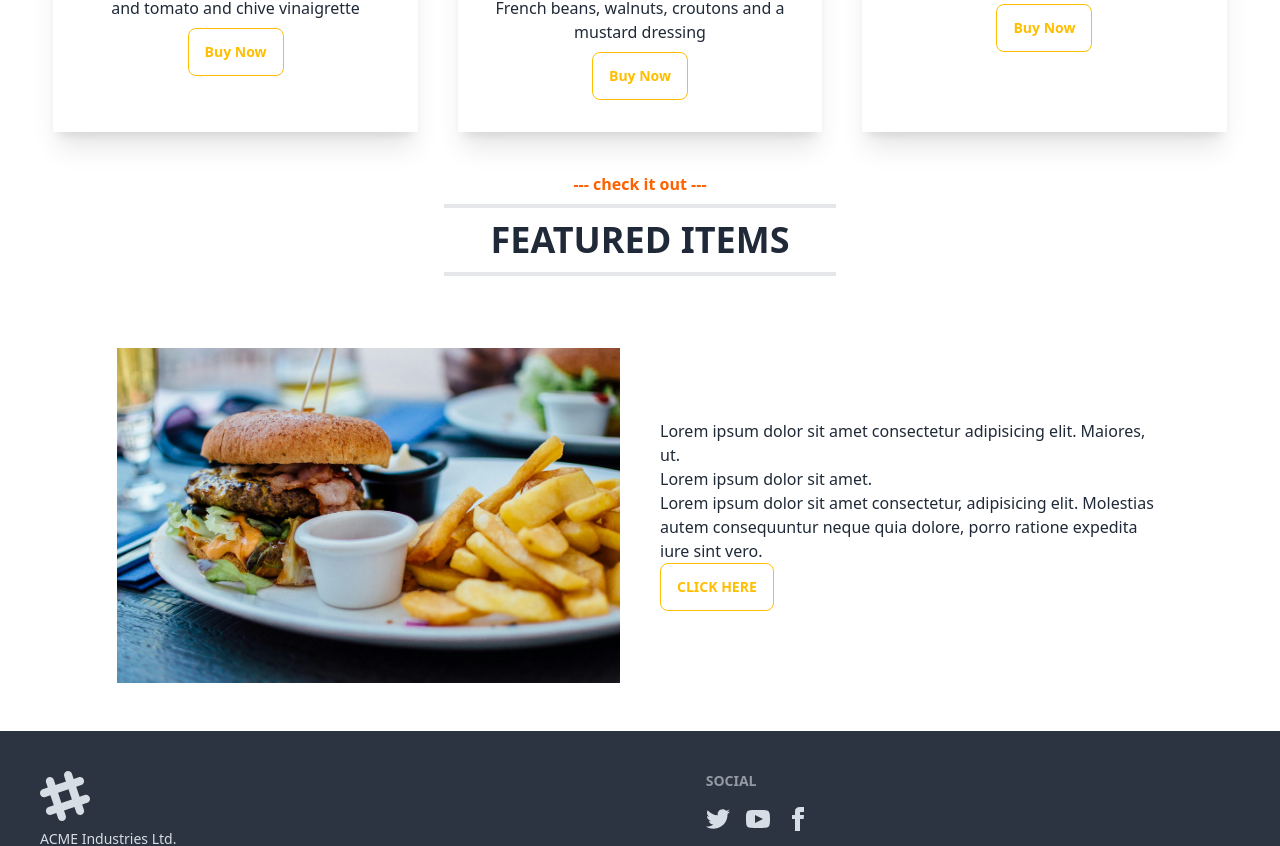
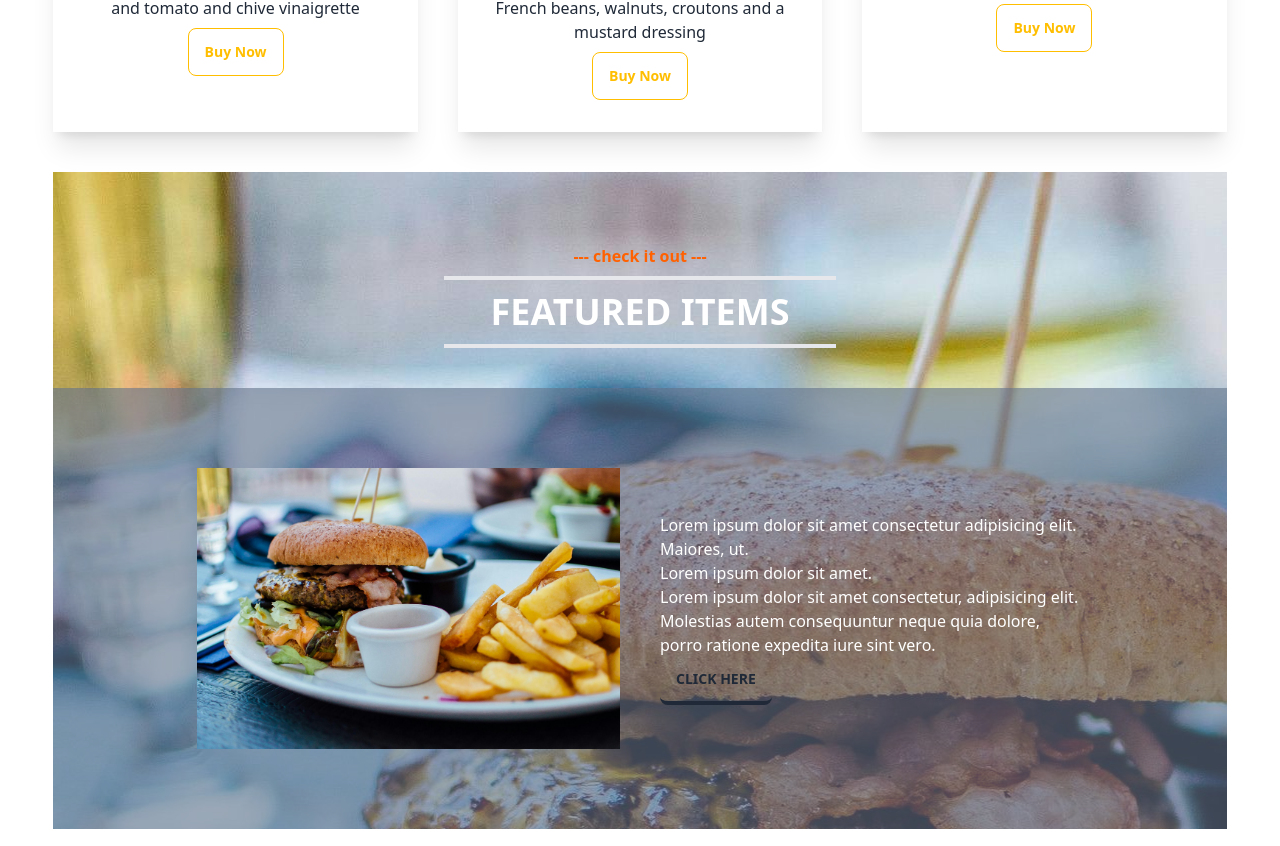
Before and after one commit to EmonHossen10/quick-grab-client, a React (Vite) app: page / in a window 1280 px wide. Shown: the part 2337-3183 px from the top of the page. Built offline with nearby package versions, Linux system fonts and the light colour scheme.

Commit message:
paralax added in featured section

```diff
--- /dev/null
+++ b/src/Pages/Home/Featured/Featured.css
@@ -0,0 +1,3 @@
+ .featured-item{
+    background-image: url("../../../../public/asset/home/featured.jpg");
+ }
--- a/src/Pages/Home/Featured/Featured.jsx
+++ b/src/Pages/Home/Featured/Featured.jsx
@@ -1,14 +1,16 @@
 import SectionTitle from "../../../Components/SectionTitle";
 import featuredImg from "../../../../public/asset/home/featured.jpg";
+import "./Featured.css";
 
 const Featured = () => {
   return (
+    <div className="featured-item bg-fixed text-white pt-8 my-10">
       <div>
         <SectionTitle
           subHeading={"check it out "}
           heading={"featured items"}
         ></SectionTitle>
-      <section className="flex justify-center items-center py-8 px-16 gap-10">
+        <section className="flex justify-center items-center bg-slate-500 bg-opacity-60 py-20 px-36 gap-10">
           <div className="flex-1">
             <img src={featuredImg} className="w-[600px]" alt="" />
           </div>
@@ -19,13 +21,14 @@ const Featured = () => {
             </p>
             <p>Lorem ipsum dolor sit amet.</p>
             <p>
-            Lorem ipsum dolor sit amet consectetur, adipisicing elit. Molestias
-            autem consequuntur neque quia dolore, porro ratione expedita iure
-            sint vero.
+              Lorem ipsum dolor sit amet consectetur, adipisicing elit.
+              Molestias autem consequuntur neque quia dolore, porro ratione
+              expedita iure sint vero.
             </p>
-          <button className="btn btn-outline  btn-warning">CLICK HERE</button>
+            <button className="btn btn-outline  border-0 border-b-4    ">CLICK HERE</button>
           </div>
         </section>
+      </div>
     </div>
   );
 };
```
Lines whose indentation alone changed are shown as unchanged.
